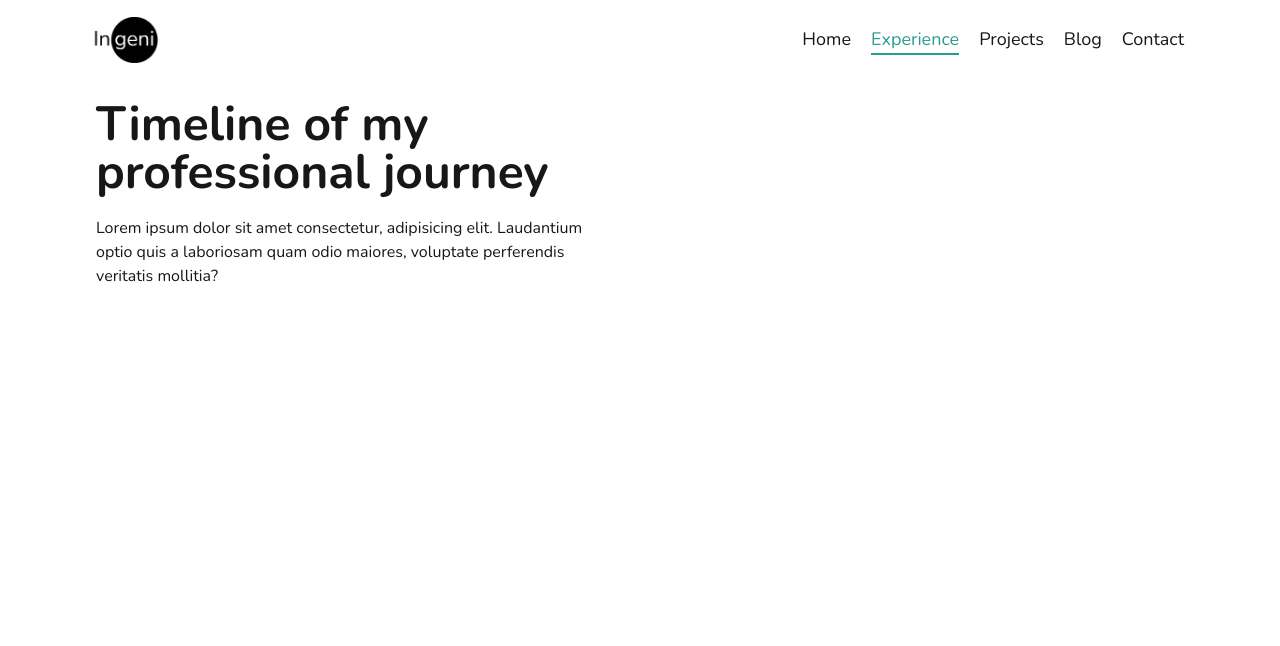
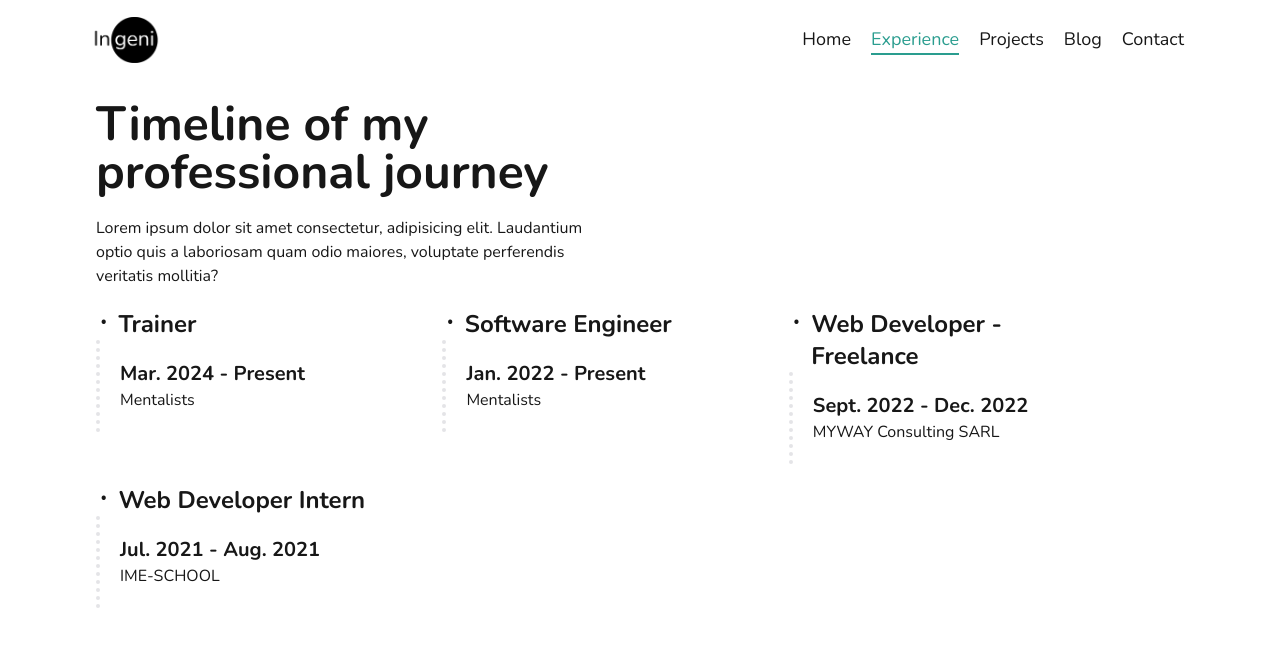
Before and after one commit to INGENIO-237/portfolio-v2, a Next.js app: page /experience in a window 1280 px wide. Shown: the top 646 px of the page. Built offline with nearby package versions, Linux system fonts and the light colour scheme.

Commit message:
updated projects

```diff
--- a/next.config.mjs
+++ b/next.config.mjs
@@ -1,4 +1,15 @@
 /** @type {import('next').NextConfig} */
-const nextConfig = {};
+const nextConfig = {
+  images: {
+    remotePatterns: [
+      {
+        protocol: "https",
+        hostname: "img.shields.io",
+        port: "",
+        pathname: "/**",
+      },
+    ],
+  },
+};
 
 export default nextConfig;
--- a/src/app/experience/page.tsx
+++ b/src/app/experience/page.tsx
@@ -1,4 +1,32 @@
+"use client";
+
+import { getKey } from "@/lib/utils";
+import { motion } from "framer-motion";
+
 export default function Page() {
+  const experiences = [
+    {
+      period: "Mar. 2024 - Present",
+      position: "Trainer",
+      company: "Mentalists",
+    },
+    {
+      period: "Jan. 2022 - Present",
+      position: "Software Engineer",
+      company: "Mentalists",
+    },
+    {
+      period: "Sept. 2022 - Dec. 2022",
+      position: "Web Developer - Freelance",
+      company: "MYWAY Consulting SARL",
+    },
+    {
+      period: "Jul. 2021 - Aug. 2021",
+      position: "Web Developer Intern",
+      company: "IME-SCHOOL",
+    },
+  ];
+
   return (
     <>
       <div className="max-w-[500px] space-y-5">
@@ -11,6 +39,49 @@ export default function Page() {
           veritatis mollitia?
         </p>
       </div>
+      {/* Desktop */}
+      <div className="mt-5 hidden md:flex md:gap-5 md:flex-wrap">
+        {experiences.map((exp, index) => (
+          <motion.div
+            initial={{ opacity: 0, translateX: 50 }}
+            animate={{ opacity: 1, translateX: 0 }}
+            transition={{ duration: 0.5, delay: index * 0.1 }}
+            key={getKey()}
+            className="md:w-[30%]"
+          >
+            <h3 className="font-bold flex gap-2 text-2xl">
+              <span>᛫</span>
+              <span>{exp.position}</span>
+            </h3>
+            <div className="p-5 border-l-4 border-dotted">
+              <h3 className="font-bold text-xl">{exp.period}</h3>
+              <p>{exp.company}</p>
+            </div>
+          </motion.div>
+        ))}
+      </div>
+
+      {/* Mobile */}
+      <div className="mt-5 md:hidden block">
+        {experiences.map((exp, index) => (
+          <motion.div
+            initial={{ opacity: 0, translateX: -50 }}
+            animate={{ opacity: 1, translateX: 0 }}
+            transition={{ duration: 0.5, delay: index * 0.1 }}
+            key={getKey()}
+            className="w-full h-[150px]"
+          >
+            <h3 className="font-bold flex gap-2 text-2xl">
+              <span>᛫</span>
+              <span>{exp.period}</span>
+            </h3>
+            <div className="p-5 border-l-4 border-dotted">
+              <h3 className="font-bold text-xl">{exp.position}</h3>
+              <p>{exp.company}</p>
+            </div>
+          </motion.div>
+        ))}
+      </div>
     </>
   );
 }
--- a/src/app/layout.tsx
+++ b/src/app/layout.tsx
@@ -1,5 +1,5 @@
 import type { Metadata } from "next";
-import { Nunito } from "next/font/google";
+import { Nunito, Archivo } from "next/font/google";
 import "./globals.css";
 import Header from "@/components/Header";
 import { cn } from "@/lib/utils";
--- a/src/app/page.tsx
+++ b/src/app/page.tsx
@@ -74,6 +74,17 @@ export default function Home() {
           </div>
         </motion.div>
       </motion.div>
+      <motion.div className="mt-5">
+        <h1 className="text-2xl font-bold">What I speak</h1>
+        <p>
+          Lorem ipsum dolor sit amet consectetur adipisicing elit. Nesciunt quod
+          quibusdam hic architecto autem numquam ipsam necessitatibus nisi
+          doloribus voluptatibus?
+        </p>
+        <div>
+          <Image src="https://img.shields.io/badge/-JavaScript-F7DF1E?style=flat&logo=javascript&logoColor=black" alt="JavaScript" width={100} height={100} />
+        </div>
+      </motion.div>
     </>
   );
 }
--- a/src/app/projects/page.tsx
+++ b/src/app/projects/page.tsx
@@ -58,21 +58,21 @@ export default function Page() {
         </p>
       </div>
       <div className="w-full flex flex-col md:flex-wrap md:flex-row md:justify-around mt-5">
-        {projects.map((project, index) => (
+        {projects.map((project) => (
           <motion.div
             initial={{ opacity: 0, translateX: 30 }}
             animate={{ opacity: 1, translateX: 0 }}
             transition={{ duration: 0.5, delay: 0.2 }}
             whileHover={{ scale: 1.03, transition: { duration: 0.3 } }}
             key={getKey()}
-            className="w-full md:w-[40%] lg:w-[30%] my-5 p-3 space-y-2"
+            className="w-full md:w-[40%] lg:w-[30%] my-5 p-3 space-y-2 hover:bg-zinc-100 transition-colors duration-300"
           >
             <h2 className="font-bold text-2xl">{project.title}</h2>
             <p className="text-md">{project.description}</p>
             <Link
               href={project.link}
               target="_blank"
-              className="text-blue-500 hover:underline flex items-center gap-2"
+              className="text-[#2a9d8f]  hover:underline flex items-center gap-2"
             >
               <LinkIcon size={15} /> <h1>{project.link}</h1>
             </Link>
```
